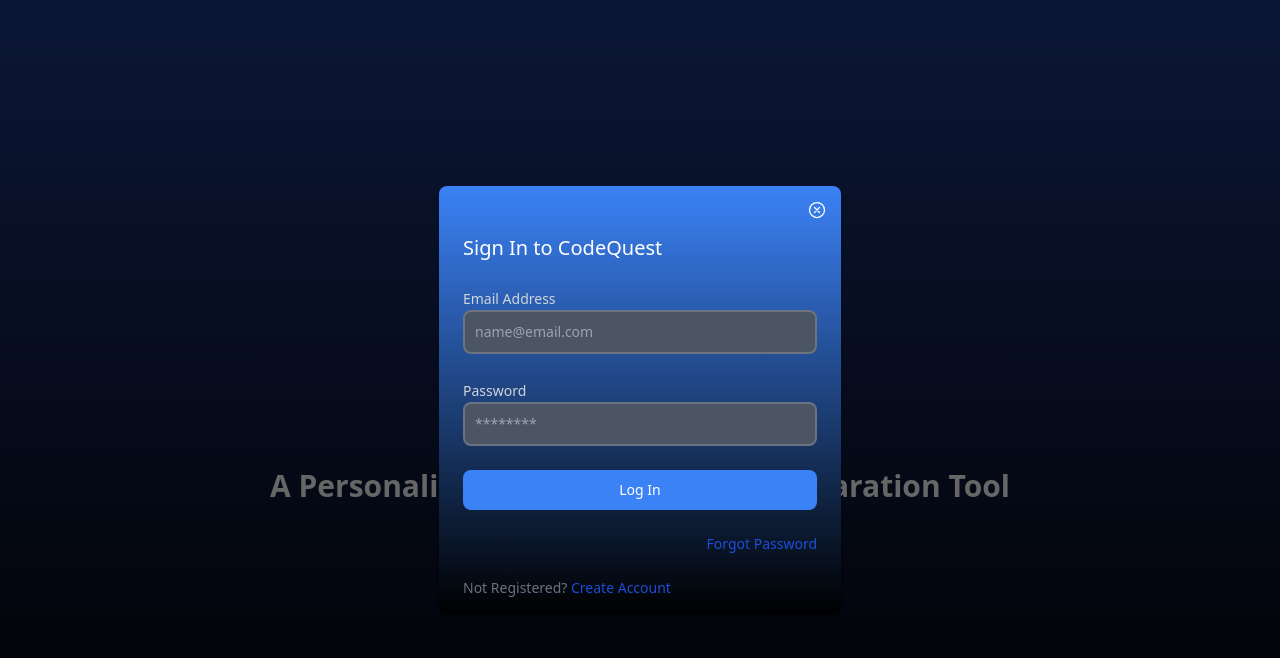
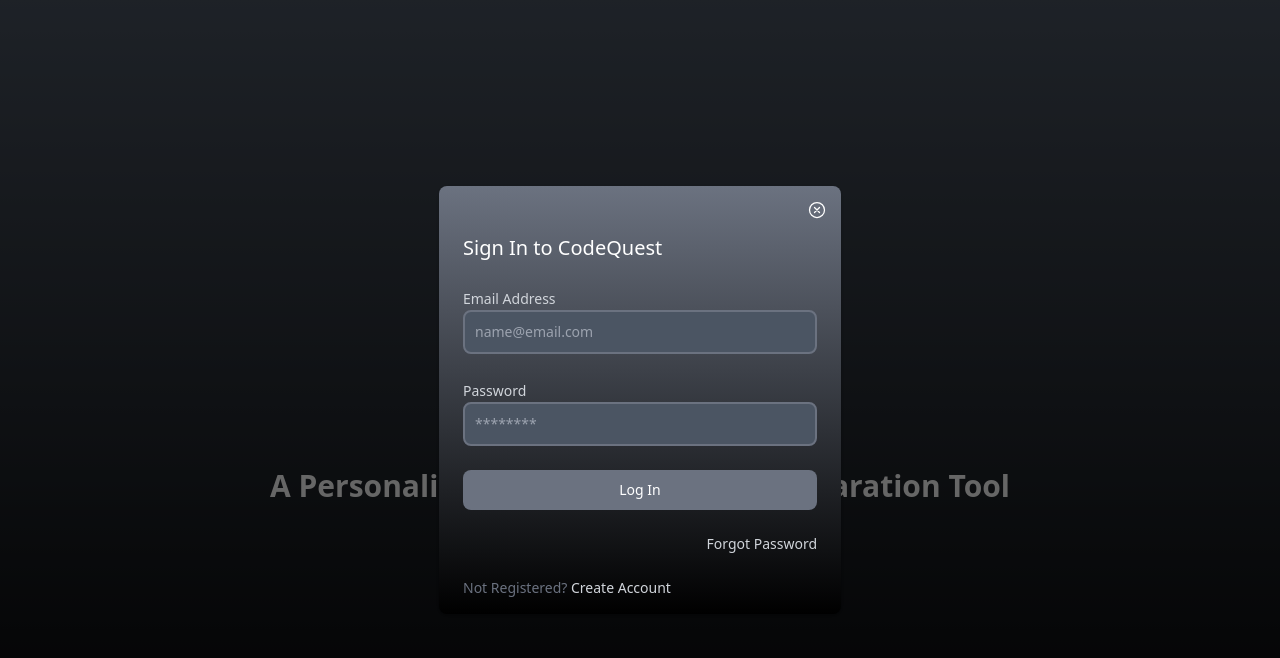
Before and after one commit to EyCiYo/code-quest-repo, a Next.js app in the folder client/: page / in a window 1280 px wide. Both pictures are taken after a click on the button "Login". Shown: the top 658 px of the page. Built offline with nearby package versions, Linux system fonts and the light colour scheme; no server answers.

Commit message:
Theme changed. Logout button added to homepage. Bug fixes in signup window.

```diff
--- a/client/src/components/Modals/AuthModal.tsx
+++ b/client/src/components/Modals/AuthModal.tsx
@@ -20,7 +20,7 @@
       {/* div for overlay */}
       <div className="w-full sm:w-[450px]  absolute top-[50%] left-[50%] translate-x-[-50%] translate-y-[-50%]  flex justify-center items-center">
         <div className="relative w-full h-full mx-auto flex items-center justify-center">
-          <div className="bg-white rounded-lg shadow relative w-full bg-gradient-to-b from-blue-500 to-black mx-6">
+          <div className="bg-white rounded-lg shadow relative w-full bg-gradient-to-b from-gray-500 to-black mx-6">
             <div className="flex justify-end p-2">
               <button
                 type="button"
--- a/client/src/components/Modals/Login.tsx
+++ b/client/src/components/Modals/Login.tsx
@@ -32,7 +32,6 @@
     //console.log(inputs);
   };
 
-
   const handleLogIn = async (e: React.FormEvent<HTMLFormElement>) => {
     e.preventDefault();
     if (!inputs.email || !inputs.password)
@@ -58,7 +57,6 @@
     }
   };
 
-
   useEffect(() => {
     if (error)
       toast.error(error.message, {
@@ -80,7 +78,7 @@
           type="email"
           name="email"
           id="email"
-          className="border-2 outline-none sm:text-sm rounded-lg focus:ring-blue-500 block w-full p-2.5 bg-gray-600 border-gray-500 placeholder-gray-400 text-white"
+          className="border-2 outline-none sm:text-sm rounded-lg focus:ring-gray-500 block w-full p-2.5 bg-gray-600 border-gray-500 placeholder-gray-400 text-white"
           placeholder="name@email.com"
         />
       </div>
@@ -93,14 +91,14 @@
           type="password"
           name="password"
           id="password"
-          className="border-2 outline-none sm:text-sm rounded-lg focus:ring-blue-500 block w-full p-2.5 bg-gray-600 border-gray-500 placeholder-gray-400 text-white"
+          className="border-2 outline-none sm:text-sm rounded-lg focus:ring-gray-500 block w-full p-2.5 bg-gray-600 border-gray-500 placeholder-gray-400 text-white"
           placeholder="********"
         />
       </div>
 
       <button
         type="submit"
-        className="w-full text-white focus:ring-blue-300 font-medium rounded-lg text-sm px-5 py-2.5 text-center bg-blue-500 hover:bg-blue-900"
+        className="w-full text-white focus:ring-gray-300 font-medium rounded-lg text-sm px-5 py-2.5 text-center bg-gray-500 hover:bg-gray-900"
       >
         {loading ? "Loading..." : "Log In"}
       </button>
@@ -111,7 +109,7 @@
       >
         <a
           href="#"
-          className="text-sm text-blue-700 hover:underline w-full text-right block"
+          className="text-sm text-gray-300 hover:underline w-full text-right block"
         >
           Forgot Password
         </a>
@@ -121,7 +119,7 @@
         Not Registered?&nbsp;
         <a
           href="#"
-          className="text-blue-700 hover:underline"
+          className="text-gray-300 hover:underline"
           onClick={() => handleClick("register")}
         >
           Create Account
--- a/client/src/components/Modals/ResetPassword.tsx
+++ b/client/src/components/Modals/ResetPassword.tsx
@@ -33,8 +33,8 @@
     >
       <h3 className="text-xl font-medium  text-white">Reset Password</h3>
       <p className="text-sm text-white ">
-                Forgotten your password? Enter your e-mail address below, and
-                we&apos;ll send you an e-mail allowing you to reset it.
+        Forgotten your password? Enter your e-mail address below, and we&apos;ll
+        send you an e-mail allowing you to reset it.
       </p>
       <div>
         <label
@@ -48,15 +48,15 @@
           name="email"
           id="email"
           onChange={(e) => setEmail(e.target.value)}
-                    className="border-2 outline-none sm:text-sm rounded-lg focus:ring-blue-500 focus:border-blue-500 block w-full p-2.5 bg-gray-600 border-gray-500 placeholder-gray-400 text-white"
+          className="border-2 outline-none sm:text-sm rounded-lg focus:ring-gray-500 focus:border-gray-500 block w-full p-2.5 bg-gray-600 border-gray-500 placeholder-gray-400 text-white"
           placeholder="name@company.com"
         />
       </div>
 
       <button
         type="submit"
-                className="w-full text-white  focus:ring-4 focus:ring-blue-300 font-medium rounded-lg text-sm px-5 py-2.5 text-center
-        bg-blue-500 hover:bg-blue-900"
+        className="w-full text-white  focus:ring-4 focus:ring-gray-300 font-medium rounded-lg text-sm px-5 py-2.5 text-center
+        bg-gray-500 hover:bg-gray-900"
       >
         Reset Password
       </button>
--- a/client/src/components/Modals/Signup.tsx
+++ b/client/src/components/Modals/Signup.tsx
@@ -45,16 +45,19 @@
       if (!newuser) return;
       addUserToDB(inputs.email, inputs.name, newuser.user.uid);
       router.push("/");
+      setAuthModalState((prev) => ({
+        ...prev,
+        isOpen: false,
+        type: "login",
+      }));
     } catch (error: any) {
       alert(error.message);
     }
   };
 
-
   useEffect(() => {
     if (error) alert(error.message);
   }, [error]);
-
 
   return (
     <form className="px-6 pb-4 space-y-6" onSubmit={handleRegister}>
@@ -68,7 +71,7 @@
           type="email"
           name="email"
           id="email"
-          className="border-2 outline-none sm:text-sm rounded-lg focus:ring-blue-500 block w-full p-2.5 bg-gray-600 border-gray-500 placeholder-gray-400 text-white"
+          className="border-2 outline-none sm:text-sm rounded-lg focus:ring-gray-500 block w-full p-2.5 bg-gray-600 border-gray-500 placeholder-gray-400 text-white"
           placeholder="name@email.com"
         />
       </div>
@@ -81,7 +84,7 @@
           type="text"
           name="name"
           id="name"
-          className="border-2 outline-none sm:text-sm rounded-lg focus:ring-blue-500 block w-full p-2.5 bg-gray-600 border-gray-500 placeholder-gray-400 text-white"
+          className="border-2 outline-none sm:text-sm rounded-lg focus:ring-gray-500 block w-full p-2.5 bg-gray-600 border-gray-500 placeholder-gray-400 text-white"
           placeholder="John Doe"
         />
       </div>
@@ -95,14 +98,14 @@
           type="password"
           name="password"
           id="password"
-          className="border-2 outline-none sm:text-sm rounded-lg focus:ring-blue-500 block w-full p-2.5 bg-gray-600 border-gray-500 placeholder-gray-400 text-white"
+          className="border-2 outline-none sm:text-sm rounded-lg focus:ring-gray-500 block w-full p-2.5 bg-gray-600 border-gray-500 placeholder-gray-400 text-white"
           placeholder="********"
         />
       </div>
 
       <button
         type="submit"
-        className="w-full text-white focus:ring-blue-300 font-medium rounded-lg text-sm px-5 py-2.5 text-center bg-blue-500 hover:bg-blue-900"
+        className="w-full text-white focus:ring-gray-300 font-medium rounded-lg text-sm px-5 py-2.5 text-center bg-gray-500 hover:bg-gray-900"
       >
         {loading ? "Creating account..." : "Sign Up"}
       </button>
@@ -111,7 +114,7 @@
         Already have an account?&nbsp;
         <a
           href="#"
-          className="text-blue-700 hover:underline"
+          className="text-gray-300 hover:underline"
           onClick={() => handleClick("login")}
         >
           Log In
--- a/client/src/pages/index.tsx
+++ b/client/src/pages/index.tsx
@@ -9,6 +9,7 @@
 import { useSetRecoilState, useRecoilValue } from "recoil";
 import { useRouter } from "next/router";
 import AuthModal from "@/components/Modals/AuthModal";
+import Logout from "@/components/Buttons/Logout";
 
 export default function Home() {
   const [user] = useAuthState(auth);
@@ -40,7 +41,10 @@
   };
 
   return (
-    <main className="bg-dark-layer-2 bg-gradient-to-b from-blue-900 to-black min-h-screen flex flex-col items-center justify-center">
+    <main className="bg-dark-layer-2 bg-gradient-to-b from-gray-600 to-black min-h-screen flex flex-col items-center justify-center">
+      <header className="absolute top-0 right-0 p-8">
+        {user && <Logout />}
+      </header>
       <img
         src="/logo.png"
         alt="Your Logo"
@@ -55,7 +59,7 @@
           <div className="mt-8">
             <button
               onClick={handleLoginButtonClick}
-              className="bg-blue-500 hover:bg-blue-700 text-white font-bold py-2 px-4 rounded "
+              className="bg-gray-500 hover:bg-gray-700 text-white font-bold py-2 px-4 rounded "
             >
               Login
             </button>
@@ -64,19 +68,19 @@
         {user && (
           <div className="mt-10 flex flex-row justify-evenly">
             <Link
-              className="bg-blue-500 hover:bg-blue-700 text-white font-bold py-2 px-4 rounded"
+              className="bg-gray-500 hover:bg-gray-700 text-white font-bold py-2 px-4 rounded"
               href="/dashboard"
             >
               Dashboard
             </Link>
             <Link
-              className="bg-blue-500 hover:bg-blue-700 text-white font-bold py-2 px-4 rounded"
+              className="bg-gray-500 hover:bg-gray-700 text-white font-bold py-2 px-4 rounded"
               href="/recommendations"
             >
               Recommendations
             </Link>
             <Link
-              className="bg-blue-500 hover:bg-blue-700 text-white font-bold py-2 px-4 rounded"
+              className="bg-gray-500 hover:bg-gray-700 text-white font-bold py-2 px-4 rounded"
               href="/problemtable"
             >
               Problems
```
Lines whose indentation alone changed are shown as unchanged.
